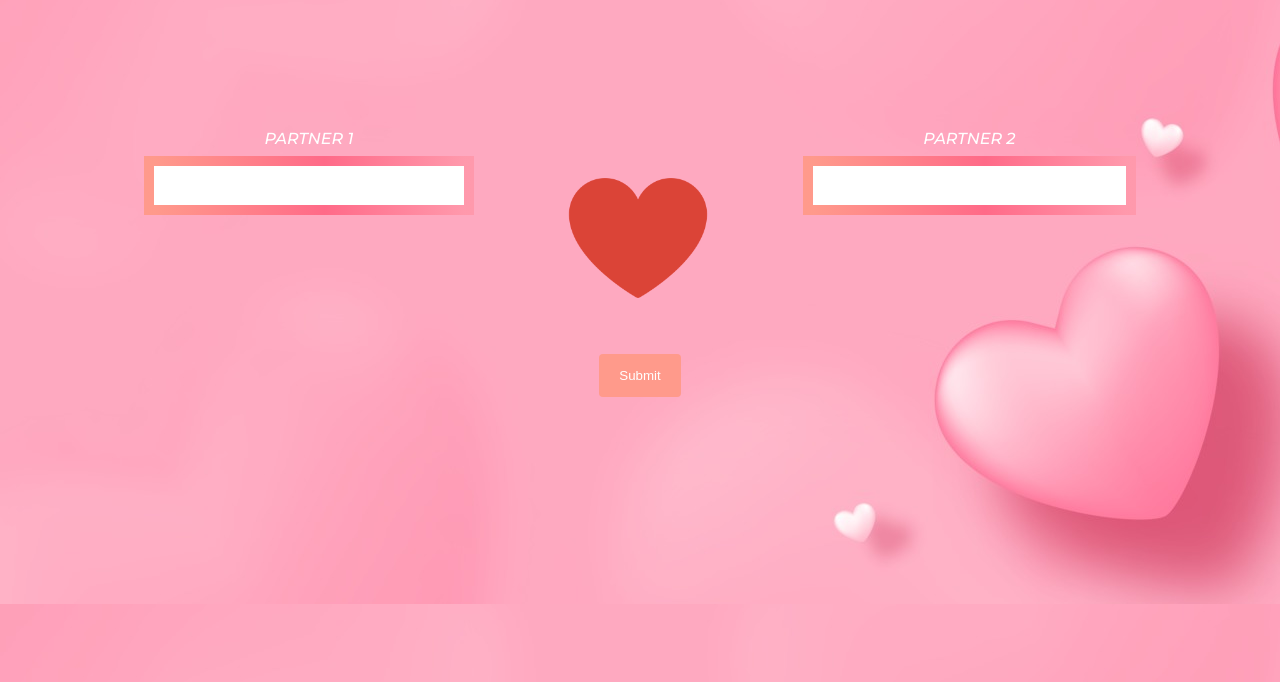
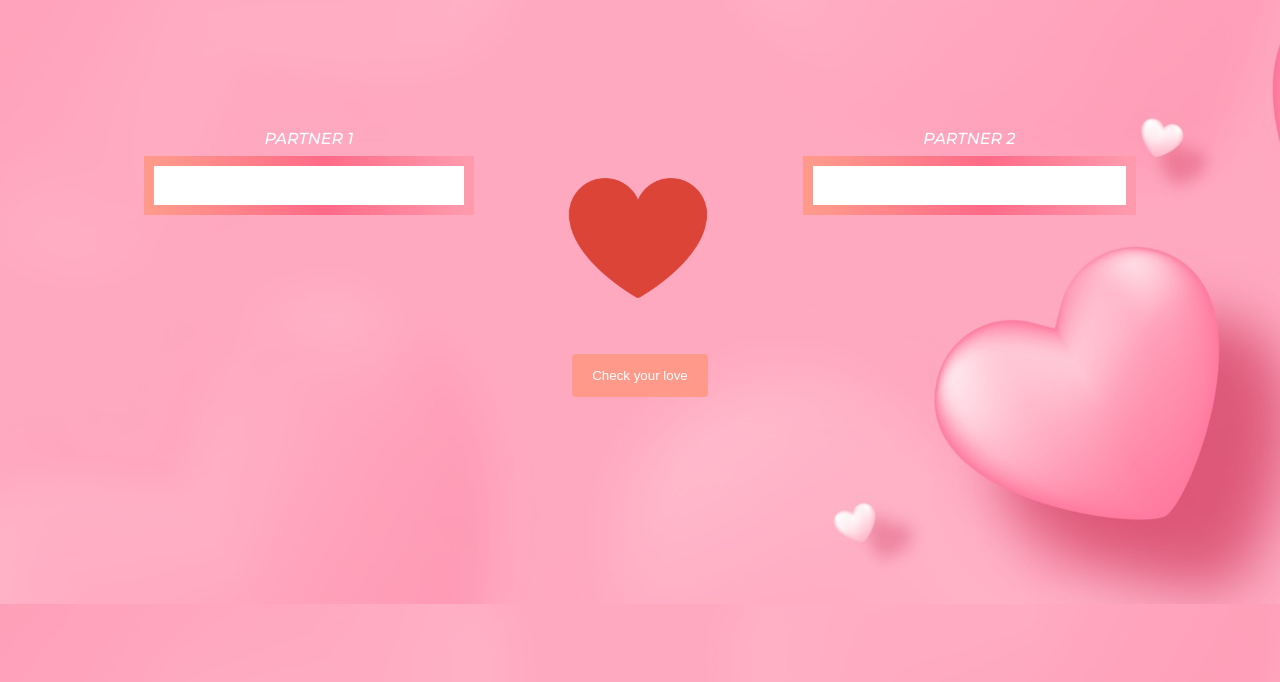
Before and after one commit to mharrish7/Love_calculator, a plain HTML site: page index.html in a window 1280 px wide. Shown: the part 118-800 px from the top of the page. Drawn offline with nearby package versions, Linux system fonts and the light colour scheme.

Commit message:
Update index.html

```diff
--- a/index.html
+++ b/index.html
@@ -40,7 +40,7 @@
 
         <br>
 
-        <button class="submit">Submit</button>
+        <button class="submit">Check your love</button>
         <p class="rinfo"></p>
 
         <!-- <img src="{{url_for('static',filename = 'images/')}}" alt=""> -->
```
